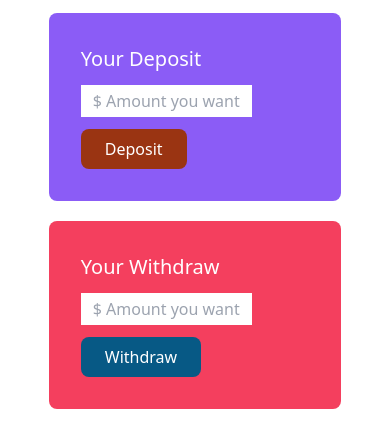
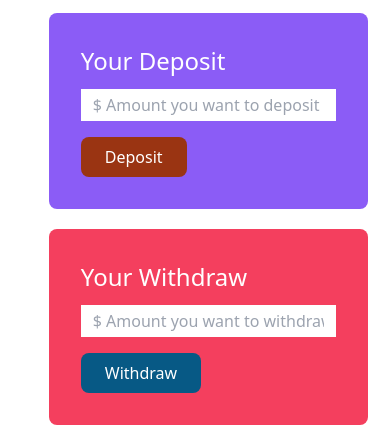
Before and after one commit to mehedihasan92/Baap-er-Bank, a plain HTML site: page bank.html in a window 390 px wide. Shown: the part 575-1000 px from the top of the page. Drawn offline with nearby package versions, Linux system fonts and the light colour scheme.

Commit message:
updated file

```diff
--- a/bank.html
+++ b/bank.html
@@ -34,14 +34,14 @@
         <section class="mt-4 md:mt-8">
             <div class="grid md:grid-cols-2 gap-5 w-3/4 mx-auto">
                 <div class="bg-violet-500 rounded-lg p-8">
-                    <h2 class="text-xl md:text-3xl font-medium text-white mb-3">Your Deposit</h2>
-                    <input id="deposit-field" class="block w-3/4 px-3 py-1" type="text" placeholder="$ Amount you want to deposit">
-                    <button id="btn-deposit" class="bg-orange-800 hover:bg-blue-400 font-medium text-white rounded-lg px-6 py-2 mt-3">Deposit</button>
+                    <h2 class="text-2xl md:text-3xl font-medium text-white mb-3">Your Deposit</h2>
+                    <input id="deposit-field" class="block md:w-3/4 px-3 py-1" type="text" placeholder="$ Amount you want to deposit">
+                    <button id="btn-deposit" class="bg-orange-800 hover:bg-blue-400 font-medium text-white rounded-lg px-6 py-2 mt-4">Deposit</button>
                 </div>
                 <div class="bg-rose-500 rounded-lg p-8">
-                    <h2 class="text-xl md:text-3xl font-medium text-white mb-3">Your Withdraw</h2>
-                    <input id="withdraw-field" class="block w-3/4 px-3 py-1" type="text" placeholder="$ Amount you want to withdraw">
-                    <button id="btn-withdraw" class="bg-sky-800 hover:bg-blue-400 font-medium text-white rounded-lg px-6 py-2 mt-3">Withdraw</button>
+                    <h2 class="text-2xl md:text-3xl font-medium text-white mb-3">Your Withdraw</h2>
+                    <input id="withdraw-field" class="block md:w-3/4 px-3 py-1" type="text" placeholder="$ Amount you want to withdraw">
+                    <button id="btn-withdraw" class="bg-sky-800 hover:bg-blue-400 font-medium text-white rounded-lg px-6 py-2 mt-4">Withdraw</button>
                 </div>
             </div>
         </section>
```
Also changed, not shown: index.html (+3 -3 lines).
